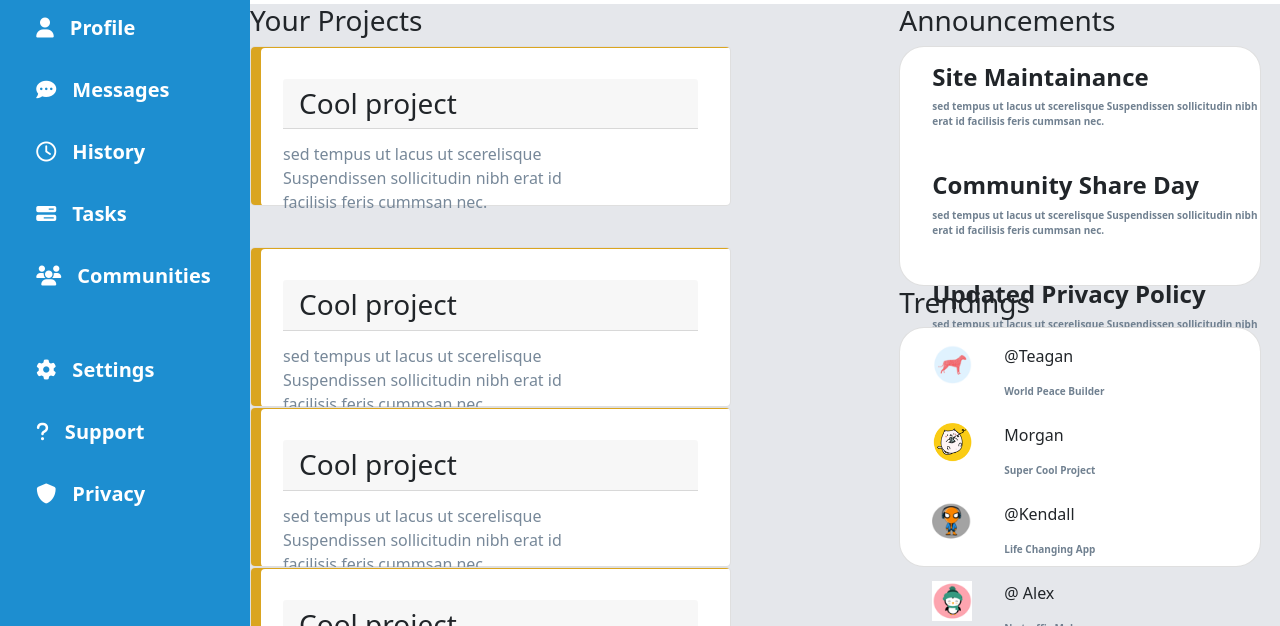
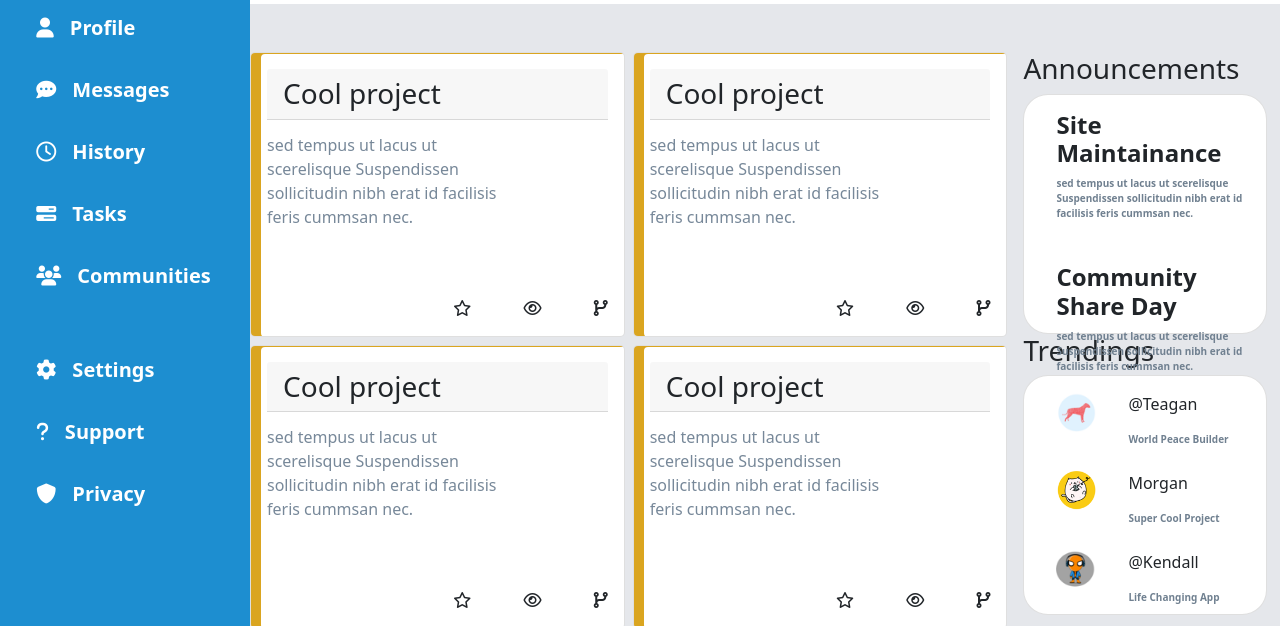
Before and after one commit to pagoulid/Admin-Dashboard, a plain HTML site: page index.html in a window 1280 px wide. Shown: the part 158-784 px from the top of the page. Drawn offline with nearby package versions, Linux system fonts and the light colour scheme.

Commit message:
Attempt to resolve main section cards

```diff
--- a/index.html
+++ b/index.html
@@ -95,11 +95,11 @@
 
             </div>
         </div>
-        <div class="content">
+        <div class="content py-5">
             <div class="content-container-1">
 
-                <div>
-                    <h3>Your Projects</h3>
+
+                    <!--<h3>Your Projects</h3>-->
                     <div class="card">
                         <h3 class="card-header">Cool project</h3>
                         <p>sed tempus ut lacus ut scerelisque Suspendissen sollicitudin nibh erat id facilisis feris cummsan nec.</p>
@@ -110,9 +110,8 @@
                         </div>
                     </div>
 
-                </div>
-                <div>
-                    <h3 style="visibility:hidden;">Text for alignment</h3>
+
+
                     <div class="card">
                         <h3 class="card-header">Cool project</h3>
                         <p>sed tempus ut lacus ut scerelisque Suspendissen sollicitudin nibh erat id facilisis feris cummsan nec.</p>
@@ -122,7 +121,7 @@
                            <i class="fa fa-code-fork" aria-hidden="true"></i>
                         </div>
                     </div>
-                </div>
+
 
                 <div class="card">
                     <h3 class="card-header">Cool project</h3>
--- a/style.css
+++ b/style.css
@@ -70,8 +70,8 @@ ul{
 
 
 .content{
-    grid-row: 2 / span 3;
     display:flex;
+    gap:1rem;
     flex-direction: var(--direct-row);
     background-color: var(--grey-clr) ;
 }
@@ -180,13 +180,18 @@ ul{
     margin-bottom: 0.5rem;
 }
     /*CONTENT CONTAINER 1*/
+    .content-container-1{
+        display:grid;
+        grid-template-columns:repeat(2,minmax(250px,1fr));
+        gap:0.5rem;
+    }
 .content .content-container-1 .card{
-    width:80%;
-    height:20vh;
+    /*width:80%;
+    height:20vh;*/
     background-color: var(--white-clr);
     border-radius:var(--brd-rad-md);
     box-shadow: 10px 1px  goldenrod inset;
-    padding:2rem;
+    padding:1rem;
 
 }
 .content .content-container-1 .card p{
@@ -228,9 +233,7 @@ hr{
     margin-bottom:5px;
 
 }
-.content .content-container-2>div{
-    padding-left:3rem;/*The divs childs which contains the cards*/
-}
+
 .content .content-container-2 .card>div{
     margin-left: 2rem;
 }
```
